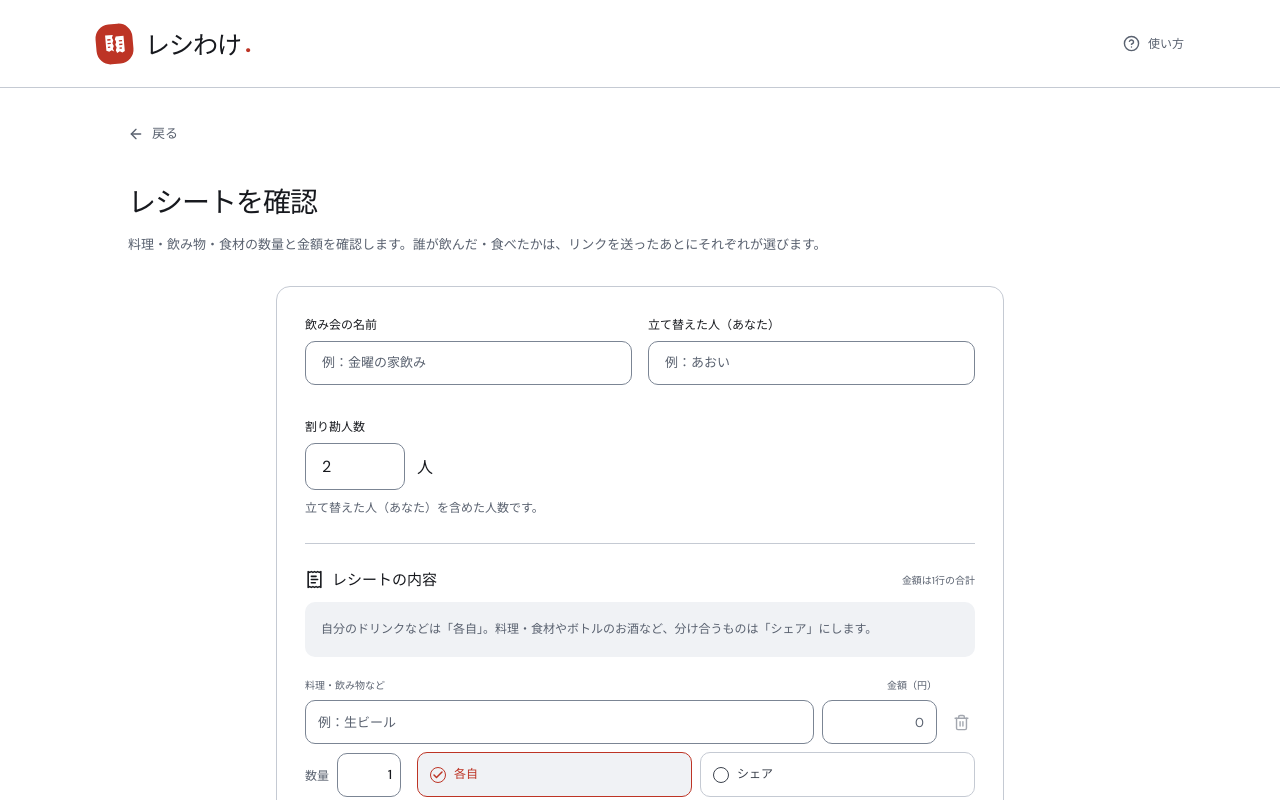
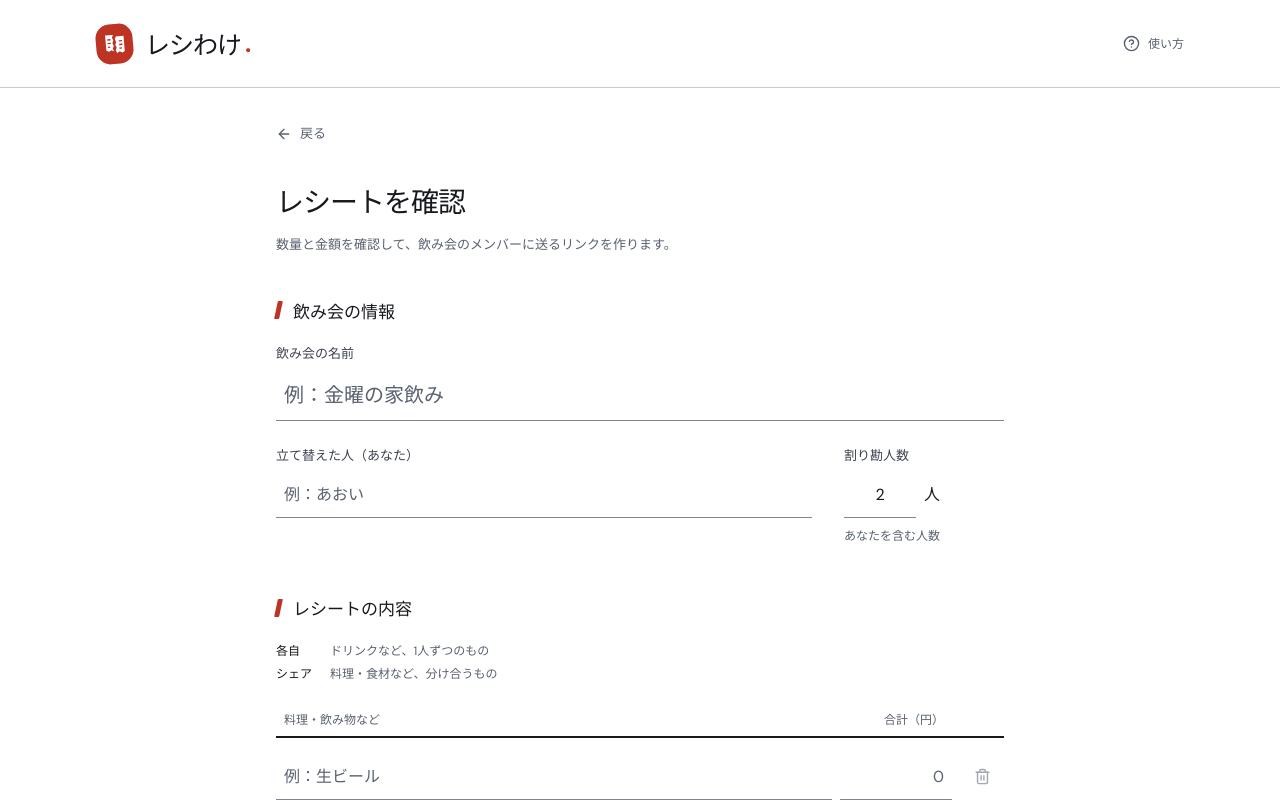
Before and after one commit to kotek-7/receipt-split, a React (Vite) app: page / in a window 1280 px wide. Both pictures are taken after a click on the button "手入力ではじめる". Shown: the top 800 px of the page. Built offline with nearby package versions, Linux system fonts and the light colour scheme.

Commit message:
feat: 作成画面の枠を減らし入力の順序を整理

```diff
--- a/src/App.tsx
+++ b/src/App.tsx
@@ -231,7 +231,7 @@ export default function App() {
                 </div>
               </div>
             </section>
-            <section className="start-card receipt-edge" id="start">
+            <section className="start-card" id="start">
               <h2>割り勘をはじめる</h2>
               <div
                 className={`upload-area ${scan !== null ? 'scanning' : ''}`}
@@ -447,17 +447,16 @@ function Editor({
       </button>
       <div className="page-heading">
         <h1>レシートを確認</h1>
-        <p>
-          料理・飲み物・食材の数量と金額を確認します。誰が飲んだ・食べたかは、リンクを送ったあとにそれぞれが選びます。
-        </p>
+        <p>数量と金額を確認して、飲み会のメンバーに送るリンクを作ります。</p>
       </div>
       <form
         onSubmit={submit}
         className={`editor-layout ${photo || draft.rawText ? 'with-preview' : ''}`}
       >
-        <section className="panel editor-panel receipt-edge">
+        <section className="editor-panel">
+          <h2 className="editor-section-title">飲み会の情報</h2>
           <div className="form-row">
-            <label>
+            <label className="event-name-field">
               飲み会の名前
               <input
                 required
@@ -478,7 +477,6 @@ function Editor({
                 onChange={(e) => setPayerName(e.target.value)}
               />
             </label>
-          </div>
             <div className="participant-count-field">
               <label htmlFor="participant-count">割り勘人数</label>
               <div>
@@ -497,24 +495,24 @@ function Editor({
                 <span>人</span>
               </div>
               <p id="participant-count-help" className="muted small">
-              立て替えた人（あなた）を含めた人数です。
+                あなたを含む人数
               </p>
             </div>
+          </div>
           <div className="item-editor-header">
-            <h2>
-              <ReceiptText size={19} />
-              レシートの内容
-            </h2>
-            <span>金額は1行の合計</span>
+            <h2 className="editor-section-title">レシートの内容</h2>
           </div>
-          <div className="info-box">
+          <div className="split-mode-guide">
             <p>
-              自分のドリンクなどは「各自」。料理・食材やボトルのお酒など、分け合うものは「シェア」にします。
+              <strong>各自</strong>ドリンクなど、1人ずつのもの
+            </p>
+            <p>
+              <strong>シェア</strong>料理・食材など、分け合うもの
             </p>
           </div>
           <div className="item-editor-labels">
             <span>料理・飲み物など</span>
-            <span>金額（円）</span>
+            <span>合計（円）</span>
           </div>
           <div className="editable-items">
             {items.map((item, index) => (
@@ -603,12 +601,7 @@ function Editor({
                           )
                         }
                       >
-                        <span className="split-mode-title">
-                          <span className="split-mode-check" aria-hidden="true">
-                            {getItemSplitMode(item) === mode && <Check size={12} strokeWidth={3} />}
-                          </span>
                         {label}
-                        </span>
                       </button>
                     ))}
                   </div>
@@ -626,12 +619,12 @@ function Editor({
             料理・飲み物を追加
           </button>
           <div className="receipt-subtotal">
-            <span>入力した金額の合計</span>
+            <span>明細の合計</span>
             <strong>{yen(subtotal)}</strong>
           </div>
           <div className="total-input">
             <label htmlFor="receipt-total">
-              実際に払った総額<span>レシートの合計金額を入力</span>
+              支払った総額<span>税・値引きも含む金額</span>
             </label>
             <div>
               <span>¥</span>
@@ -662,9 +655,7 @@ function Editor({
             {busy ? <Spinner /> : <Link size={18} />}共有リンクを作る
             <ArrowRight size={17} />
           </button>
-          <p className="under-button">
-            リンクを作ったら、あなたも飲んだもの・食べたものを選びます。
-          </p>
+          <p className="under-button">作成後、メンバーに共有 → それぞれが自分の分を選択</p>
         </section>
         {(photo || draft.rawText) && (
           <aside className="editor-aside">
@@ -947,7 +938,7 @@ function RoomPage({
       )}
       {member && tab === 'items' ? (
         <div className="room-grid">
-          <section className="panel item-selection receipt-edge">
+          <section className="item-selection">
             <div className="selection-heading">
               <div>
                 <h2>{room.closed ? 'あなたが選んだもの' : '飲んだ・食べたものを選ぶ'}</h2>
@@ -984,7 +975,7 @@ function RoomPage({
               <p>立て替えた人も、飲んだもの・食べたものを選びます。</p>
             </div>
           </section>
-          <aside className="amount-card receipt-edge">
+          <aside className="amount-card">
             <h2>{isOwner ? 'あなたの分' : `${payer.name}さんに返す金額`}</h2>
             <div className="large-amount">{yen(myAmount)}</div>
             <span className="amount-status">
@@ -1037,7 +1028,7 @@ function RoomPage({
           </aside>
         </div>
       ) : (
-        <section className="panel settlement-panel receipt-edge">
+        <section className="panel settlement-panel">
           <div className="selection-heading">
             <div>
               <h2>{room.closed ? '返す相手と金額' : 'みんなの金額（仮）'}</h2>
--- a/src/LandingGuide.tsx
+++ b/src/LandingGuide.tsx
@@ -70,7 +70,7 @@ export default function LandingGuide() {
               各自
             </h3>
             <p>自分のドリンクなどは、飲んだ数・食べた数で。</p>
-            <div className="split-example-receipt receipt-edge">
+            <div className="split-example-receipt">
               <div className="split-example-item">
                 <span>生ビール 3杯</span>
                 <strong>¥1,800</strong>
@@ -94,7 +94,7 @@ export default function LandingGuide() {
               シェア
             </h3>
             <p>料理・食材・ボトルのお酒などは、一緒に飲食した人だけで均等に。</p>
-            <div className="split-example-receipt receipt-edge">
+            <div className="split-example-receipt">
               <div className="split-example-item">
                 <span>鍋の食材</span>
                 <strong>¥2,400</strong>
--- a/src/styles.css
+++ b/src/styles.css
@@ -588,24 +588,6 @@ input::-webkit-outer-spin-button {
   border-radius: var(--radius-panel);
   overflow: hidden;
 }
-.panel.receipt-edge,
-.amount-card.receipt-edge {
-  overflow: visible;
-  border-bottom-left-radius: var(--radius-small);
-  border-bottom-right-radius: var(--radius-small);
-}
-.item-selection.receipt-edge > :last-child {
-  border-radius: 0 0 var(--radius-small) var(--radius-small);
-}
-.editor-panel {
-  padding: var(--space-7);
-}
-.form-row {
-  display: grid;
-  grid-template-columns: 1fr 1fr;
-  gap: var(--space-4);
-  margin-bottom: var(--space-8);
-}
 label {
   font-size: var(--font-small);
   font-weight: 500;
@@ -615,18 +597,66 @@ label > input {
   margin-top: var(--space-2);
   font-size: var(--font-body);
 }
-.participant-count-field {
-  margin-bottom: var(--space-6);
+.editor-panel {
+  padding: var(--space-3) 0;
+  min-width: 0;
+}
+.editor-section-title {
+  display: flex;
+  align-items: center;
+  gap: var(--space-3);
+  font-size: var(--font-section);
+  margin-bottom: var(--space-5);
+}
+.editor-section-title::before {
+  content: '';
+  width: 5px;
+  height: 18px;
+  flex-shrink: 0;
+  background: var(--color-action);
+  border-radius: 1px;
+  transform: skew(-12deg);
+}
+.editor-panel input {
+  border: 0;
+  border-bottom: 1px solid var(--color-control-border);
+  border-radius: 0;
+  background: transparent;
+  padding: var(--space-3) var(--space-2);
+  font-size: var(--font-input);
+  min-height: var(--control-height);
+}
+.editor-panel input:focus {
+  border-color: var(--color-action);
+  box-shadow: 0 2px 0 var(--color-action);
+  background: var(--color-surface-subtle);
+}
+.form-row {
+  display: grid;
+  grid-template-columns: minmax(0, 1fr) 160px;
+  gap: var(--space-6) var(--space-8);
+  margin-bottom: var(--space-12);
+}
+.form-row label {
+  color: var(--color-text-secondary);
+  font-size: var(--font-body);
+}
+.event-name-field {
+  grid-column: 1 / -1;
+}
+.event-name-field input {
+  font-size: var(--font-card-title);
+  font-weight: 600;
 }
 .participant-count-field > div {
   display: flex;
-  align-items: center;
-  gap: var(--space-3);
+  align-items: baseline;
+  gap: var(--space-2);
   margin-top: var(--space-2);
 }
 .participant-count-field input {
-  width: 100px;
-  font-size: var(--font-input);
+  width: 72px;
+  text-align: center;
 }
 .participant-count-field p {
   margin: var(--space-2) 0 0;
@@ -635,61 +665,55 @@ label > input {
   display: flex;
   justify-content: space-between;
   align-items: center;
-  border-top: 1px solid var(--color-border);
-  padding-top: var(--space-6);
-}
-.item-editor-header h2 {
-  font-size: var(--font-subheading);
-  display: flex;
-  align-items: center;
+}
+.split-mode-guide {
+  font-size: var(--font-small);
+  color: var(--color-text-muted);
+  line-height: 1.9;
+  margin-bottom: var(--space-6);
+}
+.split-mode-guide strong {
+  display: inline-block;
+  color: var(--color-text);
+  width: 4.5em;
+  font-weight: 600;
+}
+.item-editor-labels,
+.editable-item {
+  display: grid;
+  grid-template-columns: minmax(0, 1fr) 112px 44px;
   gap: var(--space-2);
-}
-.item-editor-header > span {
-  font-size: var(--font-caption);
-  color: var(--color-text-muted);
-}
-.item-editor-header + .info-box {
-  margin-top: var(--space-3);
+  align-items: center;
 }
 .item-editor-labels {
-  display: grid;
-  grid-template-columns: 1fr 115px 30px;
-  gap: var(--space-2);
-  font-size: var(--font-caption);
-  color: var(--color-text-muted);
-  margin: var(--space-5) 0 var(--space-2);
+  font-size: var(--font-small);
+  color: var(--color-text-muted);
+  padding: 0 var(--space-2) var(--space-2);
+  border-bottom: 2px solid var(--color-text);
 }
 .item-editor-labels > span:last-child {
   text-align: right;
 }
-.editable-items {
-  display: flex;
-  flex-direction: column;
-  gap: var(--space-2);
-}
 .editable-item {
-  display: grid;
-  grid-template-columns: minmax(0, 1fr) 115px 30px;
-  gap: var(--space-2);
-  align-items: center;
-}
-.editable-item input {
-  font-size: var(--font-body);
-  padding: var(--space-3) var(--space-3);
+  padding: var(--space-4) 0;
+  border-bottom: 1px solid var(--color-border);
+  row-gap: var(--space-3);
 }
 .editable-item input[type='number'] {
   text-align: right;
   font-variant-numeric: tabular-nums;
 }
+.editable-item > input:first-child {
+  font-weight: 500;
+}
 .item-split-options {
   grid-column: 1 / -1;
   display: flex;
   align-items: center;
-  flex-wrap: wrap;
-  gap: var(--space-3) var(--space-4);
-  padding: 0 0 var(--space-3);
-  color: var(--color-text-muted);
-  font-size: var(--font-small);
+  justify-content: space-between;
+  gap: var(--space-3);
+  font-size: var(--font-small);
+  color: var(--color-text-muted);
 }
 .item-split-options label {
   display: flex;
@@ -697,51 +721,37 @@ label > input {
   gap: var(--space-2);
 }
 .item-split-options input {
-  width: 64px;
+  width: 56px;
   margin: 0;
-  padding: var(--space-2) var(--space-2);
+  padding: var(--space-2);
 }
 .split-mode-choices {
-  display: grid;
-  grid-template-columns: repeat(2, minmax(0, 1fr));
-  gap: var(--space-2);
-  flex: 1 1 260px;
+  display: flex;
+  padding: 3px;
+  background: var(--color-soft);
+  border-radius: var(--radius-small);
 }
 .split-mode-choice {
-  min-width: 0;
-  min-height: 44px;
-  padding: var(--space-3);
-  border: 1px solid var(--color-border);
-  border-radius: var(--radius-control);
-  background: var(--color-surface);
-  color: var(--color-text-secondary);
-  text-align: left;
+  min-width: 72px;
+  min-height: var(--control-height);
+  padding: var(--space-2) var(--space-3);
+  border-radius: var(--radius-small);
+  background: transparent;
+  color: var(--color-text-muted);
+  font-size: var(--font-small);
+  font-weight: 600;
 }
 .split-mode-choice[aria-pressed='true'] {
-  border-color: var(--color-action);
-  background: var(--color-soft);
-  color: var(--color-action);
+  background: var(--color-text);
+  color: var(--color-on-dark);
 }
 .split-mode-choice:focus-visible {
   outline: 2px solid var(--color-action);
   outline-offset: 3px;
 }
-.split-mode-title {
-  display: flex;
-  align-items: center;
-  gap: var(--space-2);
-  font-size: var(--font-small);
-  font-weight: 600;
-  line-height: 1.6;
-}
-.split-mode-check {
-  display: inline-flex;
-  align-items: center;
-  justify-content: center;
-  flex: 0 0 16px;
-  height: 16px;
-  border: 1px solid currentColor;
-  border-radius: 50%;
+.editor-panel .delete-button {
+  width: 44px;
+  height: 44px;
 }
 .icon-button {
   display: inline-flex;
@@ -769,8 +779,7 @@ label > input {
   justify-content: space-between;
   font-size: var(--font-small);
   color: var(--color-text-muted);
-  border-top: 1px dashed var(--color-border);
-  margin-top: var(--space-5);
+  margin-top: var(--space-8);
   padding-top: var(--space-5);
 }
 .receipt-subtotal > strong {
@@ -782,9 +791,8 @@ label > input {
   justify-content: space-between;
   gap: var(--space-5);
   margin: var(--space-5) 0 var(--space-6);
-  background: var(--color-soft);
-  border-radius: var(--radius-control);
-  padding: var(--space-5);
+  border-top: 2px solid var(--color-text);
+  padding-top: var(--space-6);
 }
 .total-input label {
   font-size: var(--font-body);
@@ -866,7 +874,11 @@ label > input {
   overflow: auto;
 }
 .edit-page {
+  max-width: 792px;
   padding-bottom: var(--space-9);
+}
+.edit-page:has(.editor-aside) {
+  max-width: 1088px;
 }
 .room-page {
   padding-top: var(--space-7);
@@ -1791,17 +1803,17 @@ button.selectable-item:not(:disabled):hover {
     font-size: var(--font-title-small);
   }
   .editor-panel {
-    padding: var(--space-5);
+    padding: var(--space-2) 0;
   }
   .form-row {
-    grid-template-columns: 1fr;
+    grid-template-columns: minmax(0, 1fr) 100px;
     gap: var(--space-5);
   }
   .form-row input {
     font-size: var(--font-input);
   }
   .editable-item {
-    grid-template-columns: minmax(0, 1fr) 83px 28px;
+    grid-template-columns: minmax(0, 1fr) 84px 44px;
     gap: var(--space-2);
   }
   .editable-item input {
@@ -1809,7 +1821,7 @@ button.selectable-item:not(:disabled):hover {
     padding: var(--space-3) var(--space-2);
   }
   .item-editor-labels {
-    grid-template-columns: 1fr 83px 28px;
+    grid-template-columns: minmax(0, 1fr) 84px 44px;
     gap: var(--space-2);
   }
   .item-editor-header h2 {
@@ -1819,7 +1831,7 @@ button.selectable-item:not(:disabled):hover {
     font-size: var(--font-caption);
   }
   .total-input {
-    padding: var(--space-4) var(--space-3);
+    padding: var(--space-5) 0 0;
     gap: var(--space-3);
   }
   .total-input label {
```
Lines whose indentation alone changed are shown as unchanged.
